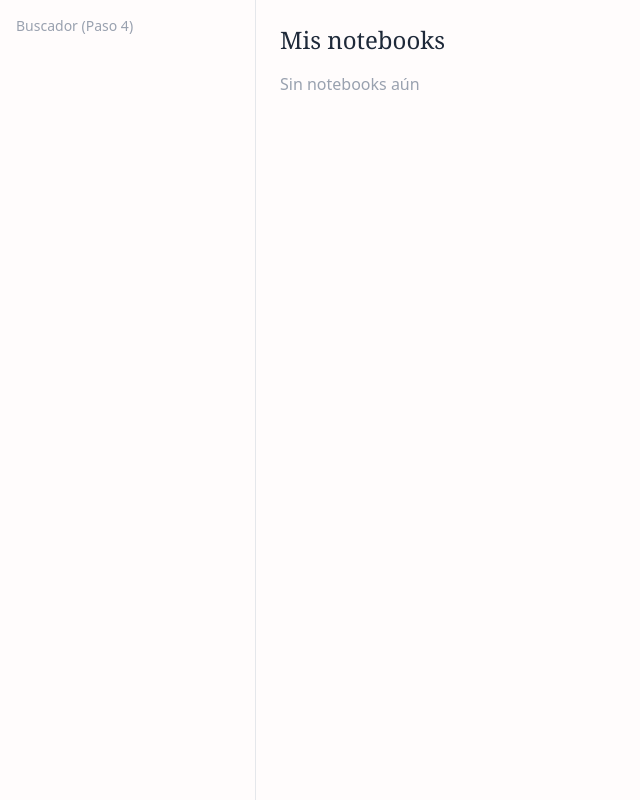
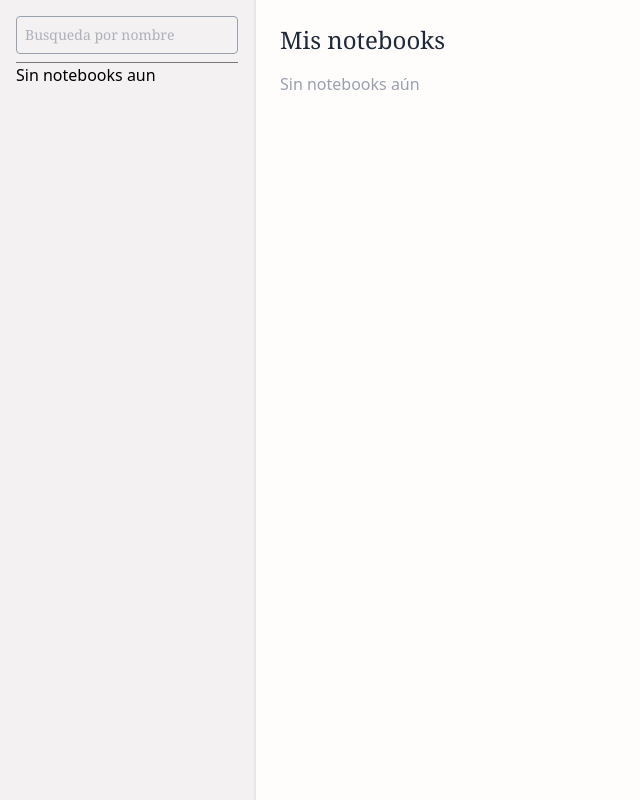
Before and after one commit to AngelosGD/jswrite, a Next.js app in the folder apps/web/: page /notebooks in a window 1280 px wide. Shown: the whole page, without its empty margins (0-640 px from the left). Built offline with nearby package versions, Linux system fonts and the light colour scheme.

Commit message:
diseño del aside mejorado
listado de notebooks ahora si en el aside

mejorar diseño mas xd

```diff
--- a/apps/web/app/notebooks/page.tsx
+++ b/apps/web/app/notebooks/page.tsx
@@ -1,4 +1,4 @@
-'use client'
+"use client";
 import { useNotebooks } from "@/lib/notebooks";
 
 export default function NotebooksPage() {
@@ -6,8 +6,23 @@ export default function NotebooksPage() {
 
   return (
     <div className="flex h-screen">
-      <aside className="w-64 border-r border-gray-200 p-4">
-        <p className="text-sm text-gray-400">Buscador (Paso 4)</p>
+      <aside className="w-64 border-r-2 border-gray-200 p-4 bg-gray-800/5">
+        <input
+          placeholder="Busqueda por nombre"
+          className="text-sm text-gray-500 border border-gray-400 p-2 w-full font-serif rounded"
+        ></input>
+        <br />
+        <hr className="mt-2 opacity-50"></hr>
+        {notebooks.length === 0 && <p>Sin notebooks aun</p>}
+
+        {notebooks.map((n) => (
+          <button
+            key={n.id}
+            className="flex items-center gap-2 text-gray-500 font-serif h-15 border border-black/30 mt-3 p-2 rounded w-full bg-white"
+          >
+            <span>{n.name}</span>
+          </button>
+        ))}
       </aside>
 
       <main className="flex-1 p-6">
```
